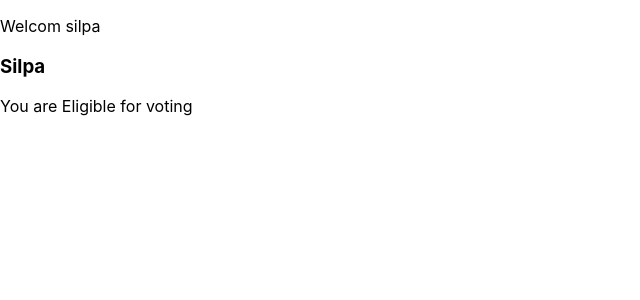
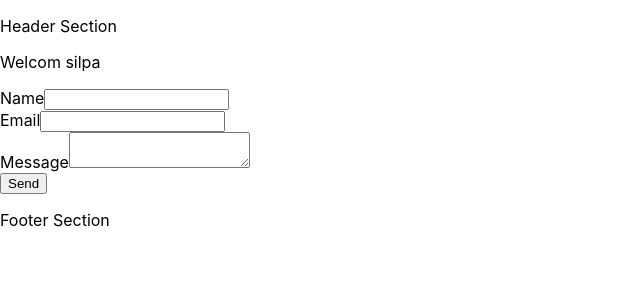
Before and after one commit to SilpaTA/React, a React (Create React App) app: page / in a window 1280 px wide. Shown: the top 300 px of the page, without its empty margins (0-640 px from the left). Built offline with nearby package versions, Linux system fonts and the light colour scheme.

Commit message:
Component Creation

```diff
--- a/src/App.js
+++ b/src/App.js
@@ -1,5 +1,7 @@
 import logo from './logo.svg';
 import './App.css';
+import { Header, Footer } from './Home';
+import Contact from './Contact';
 function greet(name){
   return(
     <h3>{name}</h3>
@@ -8,15 +10,22 @@ function greet(name){
 }
 function App() {
   var name = 'silpa';
-  var age = '18';
+  // var age = '18';
   return (
+    <>
+    <div>
+      <Header />
+    </div>
     <div>
       <p>Welcom {name}</p>
-      {
-        greet("Silpa")
-      }
-      <p>You are {age>=18? 'Eligible':'not eligible'} for voting</p>
+      {/* {greet("Silpa")}
+      <p>You are {age >= 18 ? 'Eligible' : 'not eligible'} for voting</p> */}
+      <Contact />
     </div>
+    <div>
+      <Footer />
+    </div>
+    </>
   );
 }
 
--- /dev/null
+++ b/src/Contact.js
@@ -0,0 +1,26 @@
+import React from "react";
+function Contact(){
+
+    return(
+        <>
+        <div>
+            <label>Name</label>
+            <input type="text" />
+        </div>
+        <div>
+            <label>Email</label>
+            <input type="mail" />
+        </div>
+        <div>
+            <label>Message</label>
+            <textarea />
+        </div>
+        <div>
+            <input type="submit" value="Send"/>
+        </div>
+        </>
+    )
+
+}
+
+export default Contact;
--- /dev/null
+++ b/src/Home.js
@@ -0,0 +1,22 @@
+import React from "react";
+
+function Header(){
+    return(
+        <div>
+            <p>Header Section</p>
+        </div>
+    )
+}
+
+function Footer(){
+    return(
+        <div>
+            <p>
+                Footer Section
+            </p>
+        </div>
+    )
+
+}
+
+export {Header,Footer};
```
